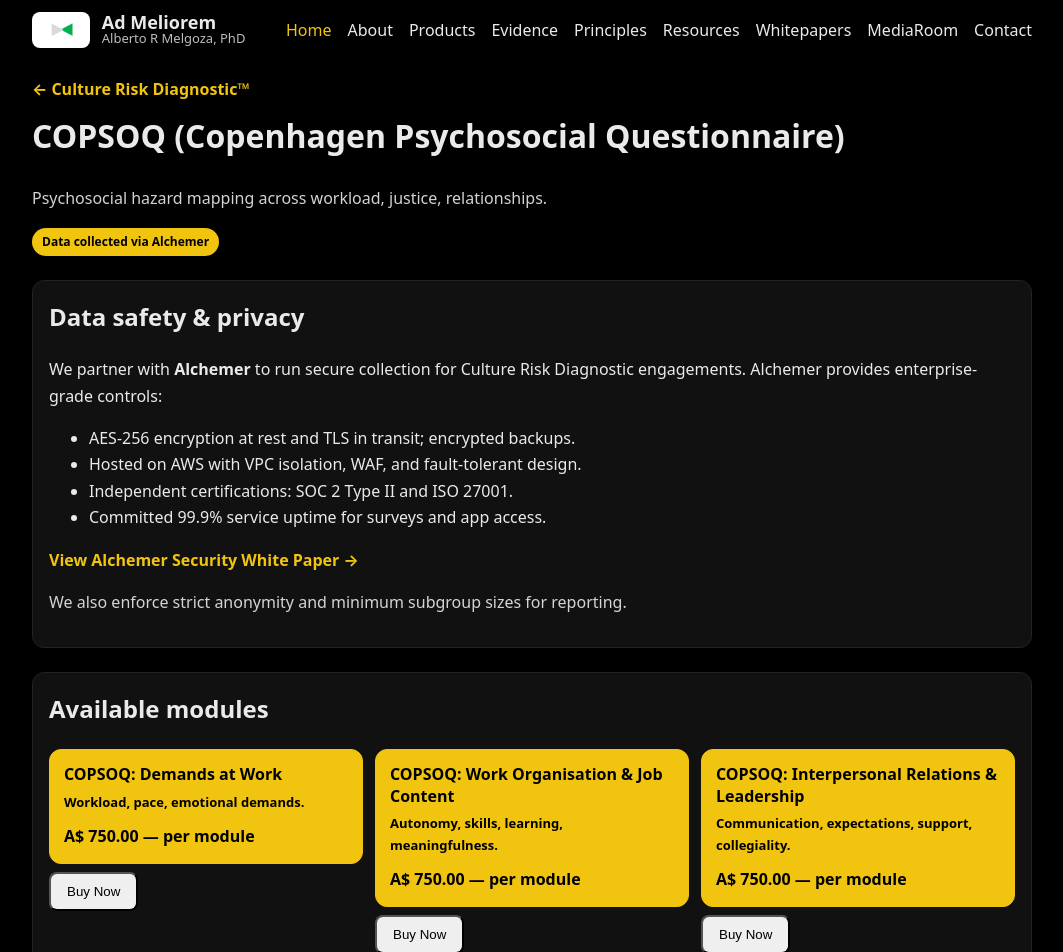
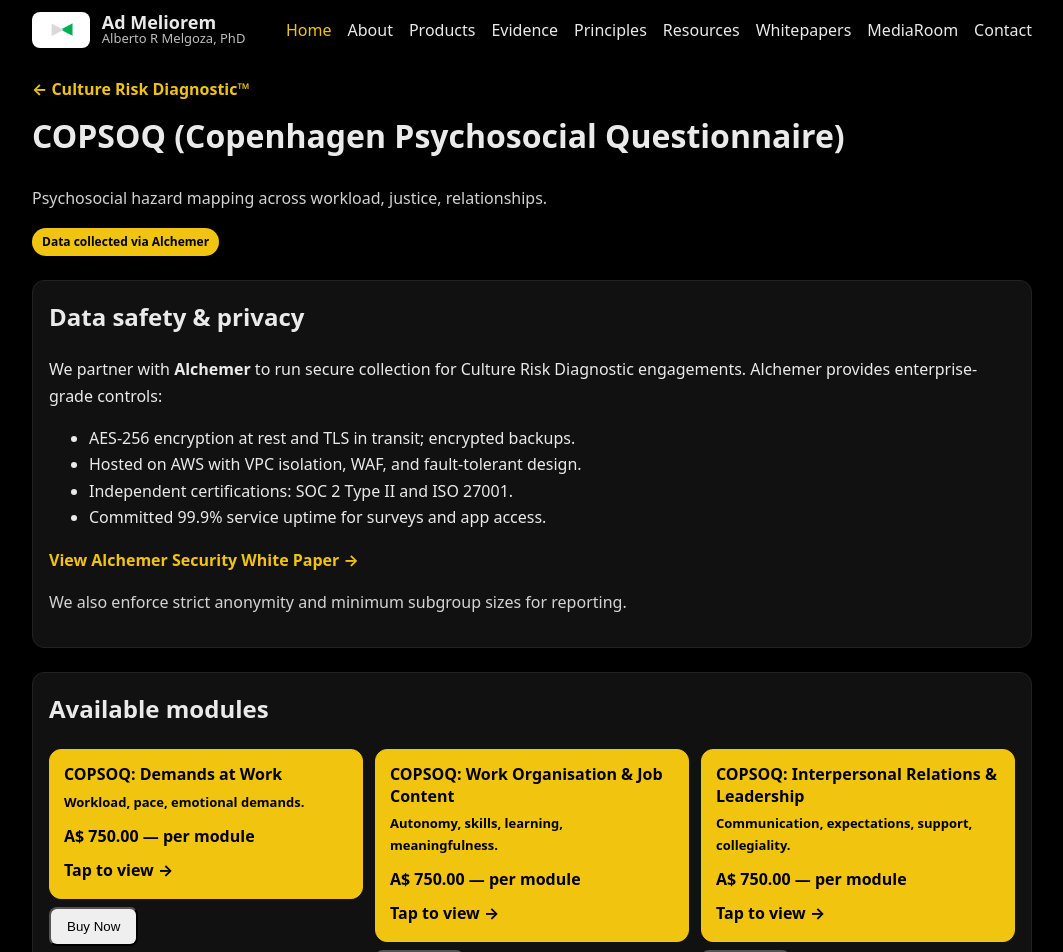
Before and after one commit to AlbertoRMelgoza/AdMeliorem, a Next.js app: page /products/culture-risk-diagnostic/copsoq in a window 1280 px wide. Shown: the top 952 px of the page, without its empty margins (108-1171 px from the left). Built offline with nearby package versions, Linux system fonts and the light colour scheme.

Commit message:
Update page.tsx

```diff
--- a/app/products/culture-risk-diagnostic/[slug]/page.tsx
+++ b/app/products/culture-risk-diagnostic/[slug]/page.tsx
@@ -75,9 +75,28 @@ export default function SubproductPage({ params }: Props) {
   const wrap: CSSProperties = { maxWidth: 1000, margin: "28px auto", padding: "0 16px", lineHeight: 1.65 };
   const card: CSSProperties = { background: "#111", border: "1px solid #222", borderRadius: 12, padding: 16, marginTop: 24 };
   const grid: CSSProperties = { display: "grid", gridTemplateColumns: "repeat(auto-fill, minmax(260px, 1fr))", gap: 12 };
-  const tile: CSSProperties = { background: "#f1c40f", color: "#000", border: "1px solid #f1c40f", borderRadius: 12, padding: 14, textDecoration: "none", display: "block", fontWeight: 700 };
+
+  // Link/tile styles with mobile tap affordance
+  const tile: CSSProperties = {
+    background: "#f1c40f",
+    color: "#000",
+    border: "1px solid #f1c40f",
+    borderRadius: 12,
+    padding: 14,
+    textDecoration: "none",
+    display: "block",
+    fontWeight: 700,
+    WebkitTapHighlightColor: "rgba(241, 196, 15, 0.35)",
+  };
   const title: CSSProperties = { margin: 0, fontSize: 16, lineHeight: 1.35 };
   const short: CSSProperties = { margin: "6px 0 10px 0", fontSize: 13 };
+  const tapCueTile: CSSProperties = { marginTop: 8, fontWeight: 700, color: "#000" };
+  const backLinkStyle: CSSProperties = {
+    color: "#f1c40f",
+    textDecoration: "none",
+    fontWeight: 700,
+    WebkitTapHighlightColor: "rgba(241, 196, 15, 0.35)",
+  };
 
   if (!sp) {
     return (
@@ -85,7 +104,7 @@ export default function SubproductPage({ params }: Props) {
         <h1>Not found</h1>
         <p>This subproduct does not exist.</p>
         <p>
-          <Link href="/products/culture-risk-diagnostic" style={{ color: "#f1c40f", fontWeight: 700 }}>
+          <Link href="/products/culture-risk-diagnostic" style={backLinkStyle}>
             ← Back to Culture Risk Diagnostic
           </Link>
         </p>
@@ -100,7 +119,7 @@ export default function SubproductPage({ params }: Props) {
   return (
     <main style={wrap}>
       <p style={{ margin: "0 0 8px 0" }}>
-        <Link href="/products/culture-risk-diagnostic" style={{ color: "#f1c40f", textDecoration: "none", fontWeight: 700 }}>
+        <Link href="/products/culture-risk-diagnostic" style={backLinkStyle}>
           ← Culture Risk Diagnostic™
         </Link>
       </p>
@@ -165,10 +184,15 @@ export default function SubproductPage({ params }: Props) {
 
               return (
                 <div key={m.slug} style={{ display: "flex", flexDirection: "column", gap: 8 }}>
-                  <Link href={`/products/culture-risk-diagnostic/${params.slug}/${m.slug}`} style={tile}>
+                  <Link
+                    href={`/products/culture-risk-diagnostic/${params.slug}/${m.slug}`}
+                    style={tile}
+                    aria-label={`View module: ${m.title}`}
+                  >
                     <p style={title}>{m.title}</p>
                     <p style={short}>{m.short}</p>
                     <p style={{ margin: 0, fontWeight: 700 }}>{perModuleLabel}</p>
+                    <div style={tapCueTile}>Tap to view →</div>
                   </Link>
                   {/* If you later add Stripe price IDs per module, wire them in the module page file */}
                   <BuyButton priceId={undefined} name={m.title} price={perModuleFallback}>
```
